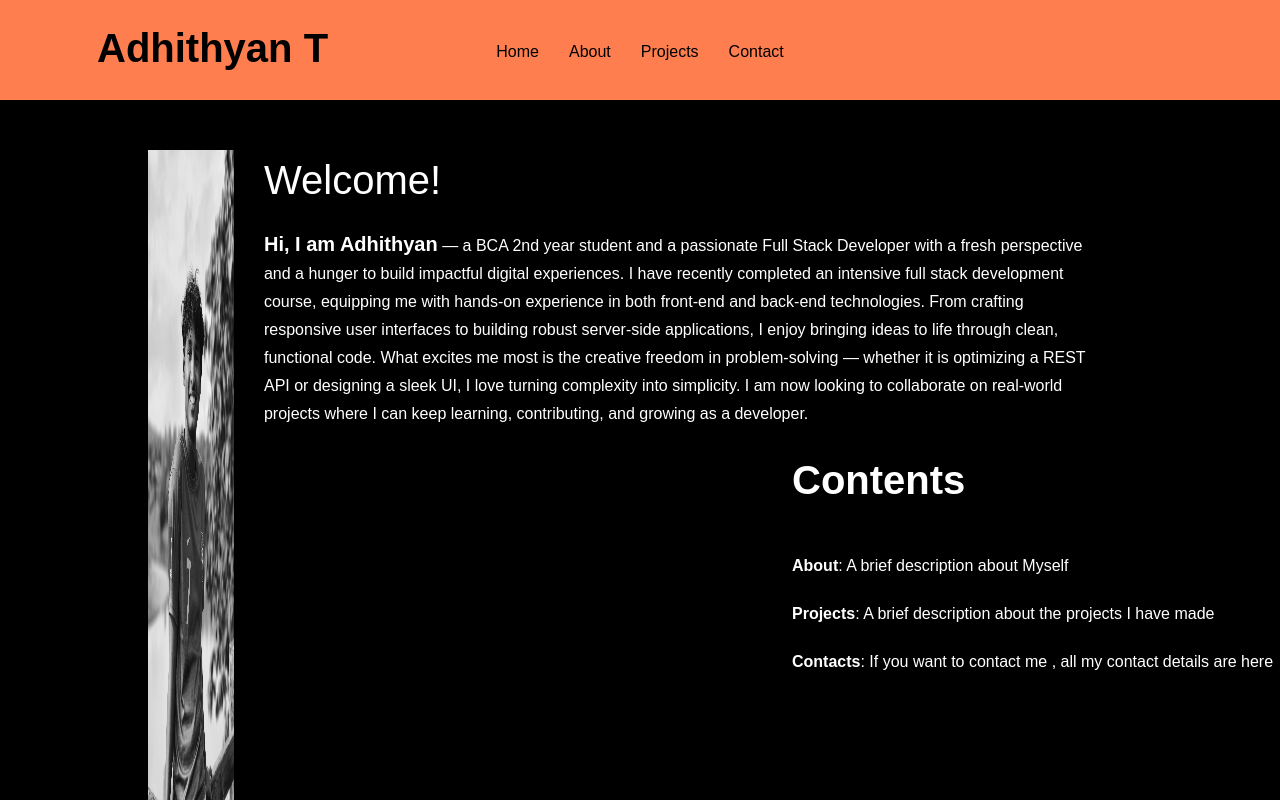
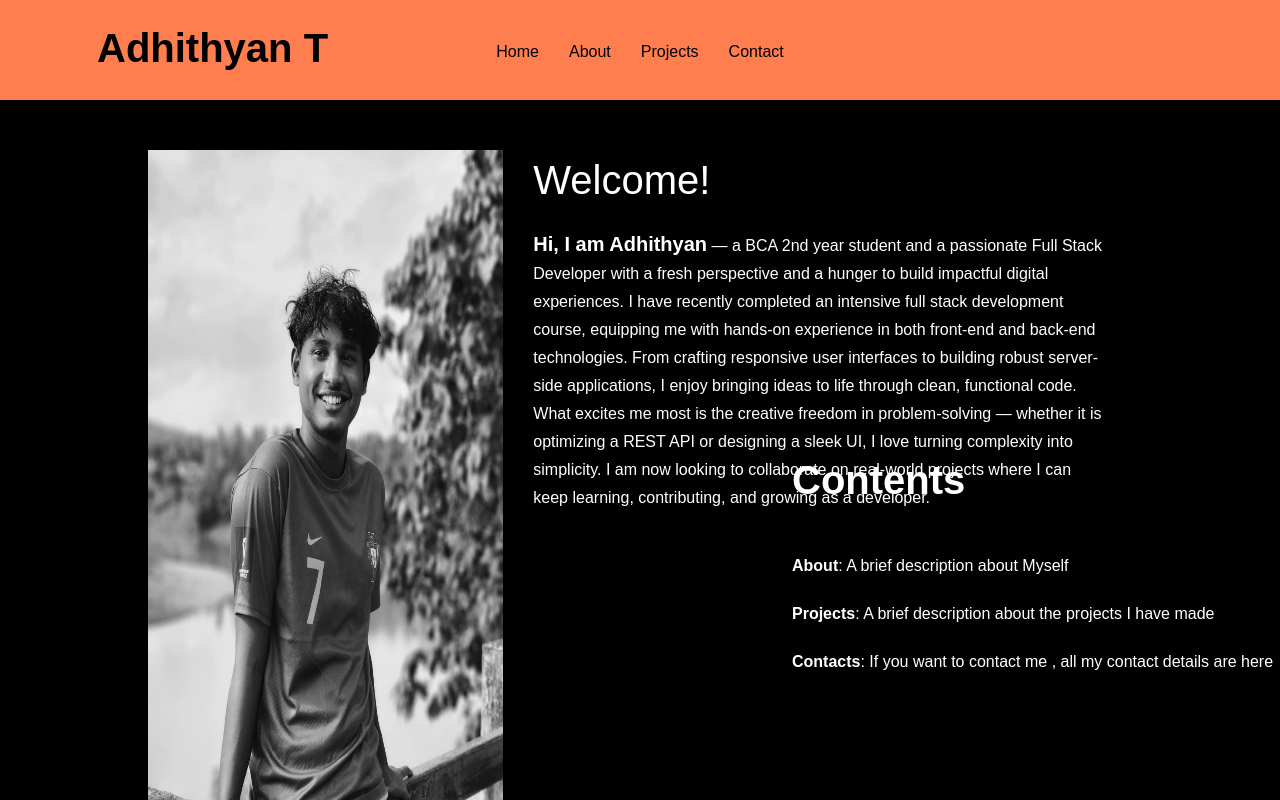
Before and after one commit to Adhiithyann/adhi-portfolio, a Next.js app: page / in a window 1280 px wide. Shown: the top 800 px of the page. Built offline with nearby package versions, Linux system fonts and the light colour scheme.

Commit message:
changed v1

```diff
--- a/src/app/globals.css
+++ b/src/app/globals.css
@@ -113,7 +113,7 @@ footer p {
 }
 .photo{
   height: 730px;
-  width: 550px;
+  width: 3350px;
 }
 
 .content{
```
